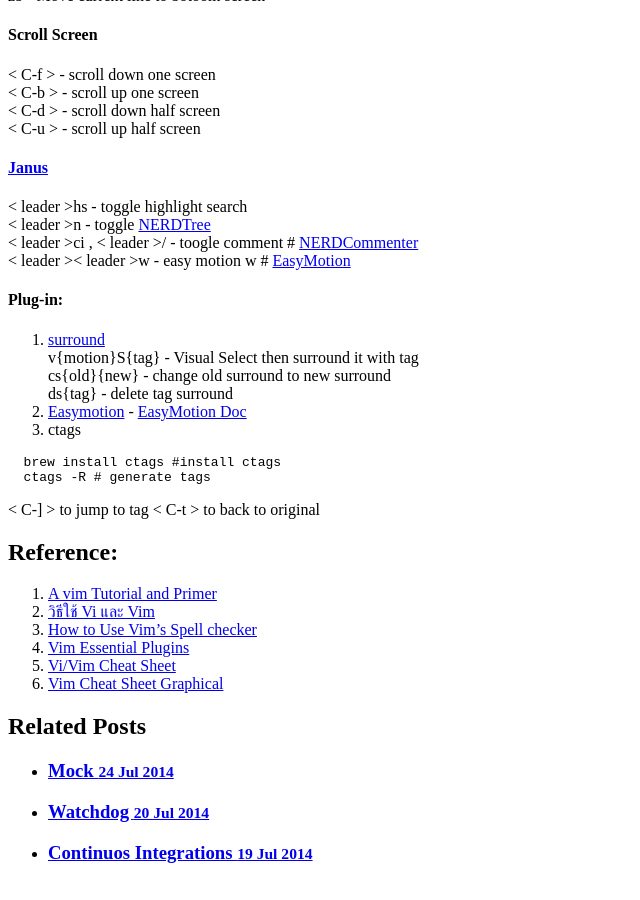
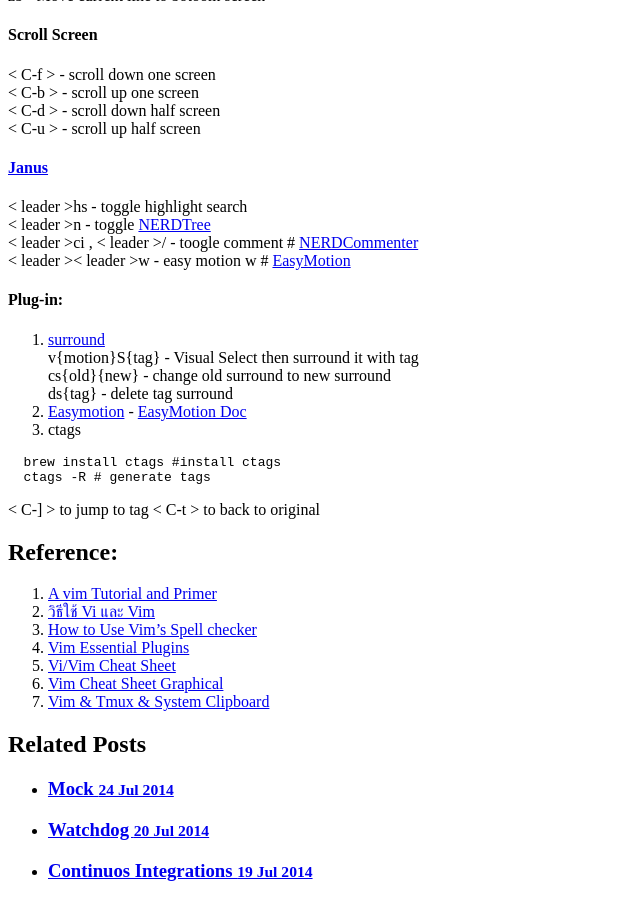
Before and after one commit to ibotdotout/ibotdotout.github.io, a Jekyll site: the page built from _posts/2014-06-09-vim.md, in a window 1280 px wide and 900 px high, scrolled down 2216 px. Shown: the whole window, without its empty margins (0-640 px from the left). Built offline with Jekyll 4.4.1, drawn with Linux system fonts in a browser that asks for light colours; Markdown is read by kramdown in place of the engine named in the settings.

Commit message:
update post/vim

```diff
--- a/_posts/2014-06-09-vim.md
+++ b/_posts/2014-06-09-vim.md
@@ -145,3 +145,4 @@ zb - Move current line to botoom screen
 4. [Vim Essential Plugins](http://code.tutsplus.com/series/vim-essential-plugins--net-19224)
 5. [Vi/Vim Cheat Sheet](http://www.worldtimzone.com/res/vi.html)
 6. [Vim Cheat Sheet Graphical](https://cdn.shopify.com/s/files/1/0165/4168/files/preview.png)
+7. [Vim & Tmux & System Clipboard](https://coderwall.com/p/j9wnfw)
```
